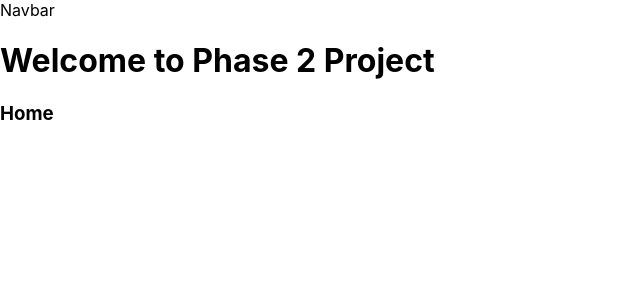
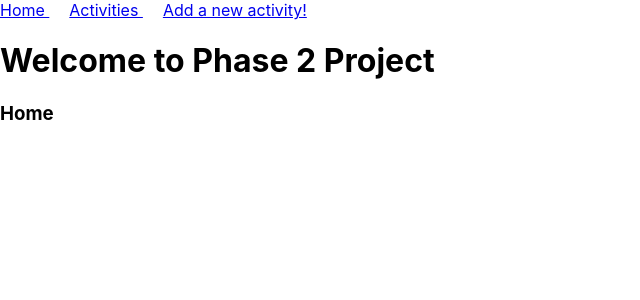
Before and after one commit to ttuannguyen/travelster-frontend, a React (Create React App) app: page / in a window 1280 px wide. Shown: the top 300 px of the page, without its empty margins (0-640 px from the left). Built offline with nearby package versions, Linux system fonts and the light colour scheme; the HTML template or start-up script is replaced by a standard one.

Commit message:
add Link to Navbar component from react-router-dom

```diff
--- a/src/components/Navbar.jsx
+++ b/src/components/Navbar.jsx
@@ -1,9 +1,13 @@
 import React from 'react';
-import { NavLink } from 'react-router-dom';
+import { Link, NavLink } from 'react-router-dom';
 
 const Navbar = () => {
   return (
-    <div>Navbar</div>
+      <div>
+          <NavLink style={{ marginRight: "20px" }} to="/"> Home </NavLink>
+          <NavLink style={{ marginRight: "20px" }} to="/activities"> Activities </NavLink>
+          <NavLink style={{ marginRight: "20px" }} to="/activities/new"> Add a new activity! </NavLink>
+      </div>
   )
 }
 
```
